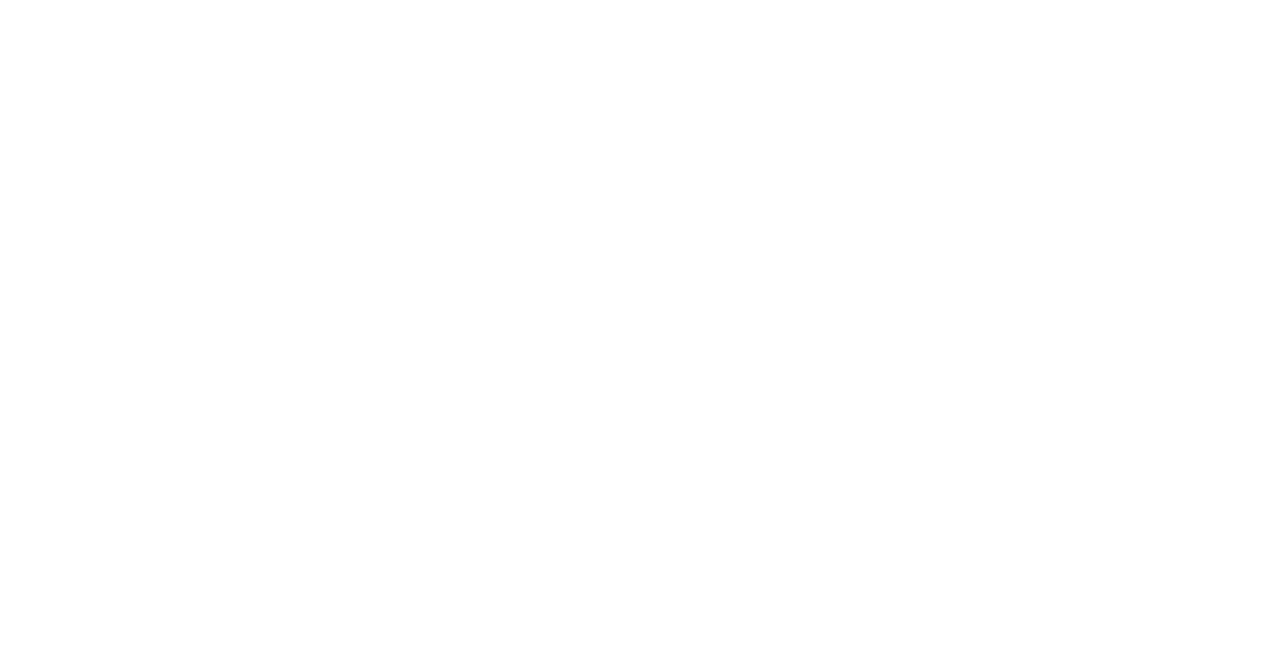
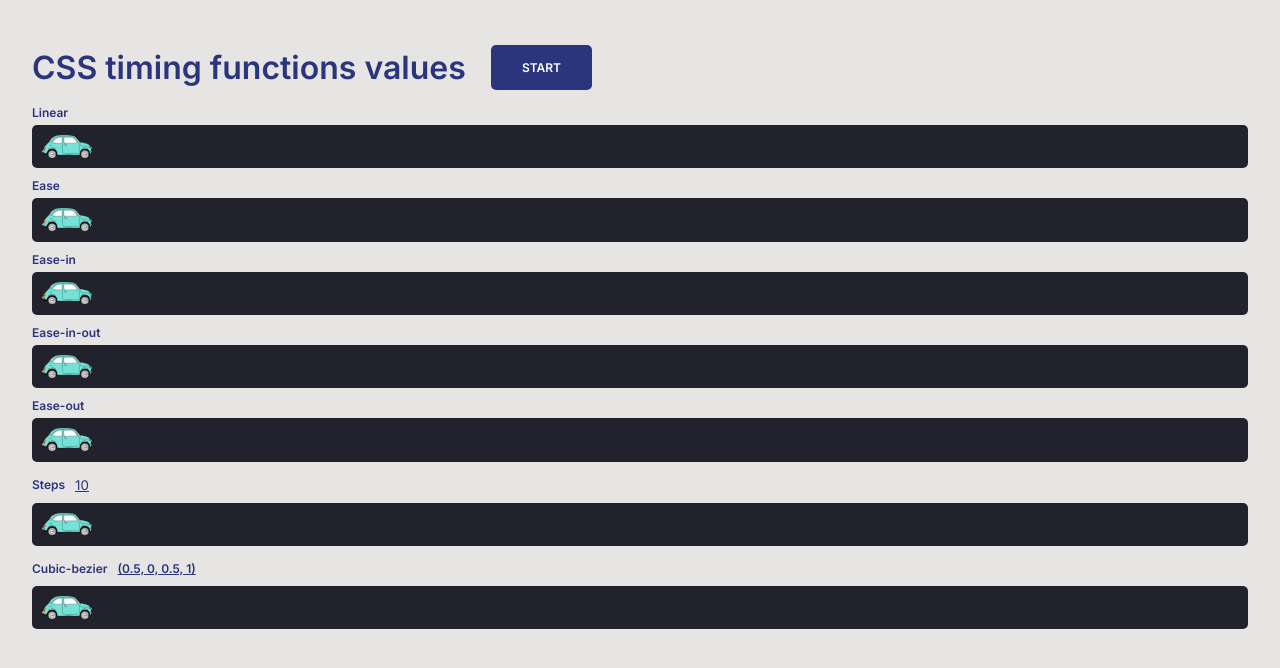
Before and after one commit to theo-feschotte/CSS-Timing, a website: page index.html in a window 1280 px wide. Drawn offline with Linux system fonts and the light colour scheme.

Commit message:
Création du projet

```diff
--- a/index.html
+++ b/index.html
@@ -18,7 +18,67 @@
 
 <body>
 
-    <section class="timing"></section>
+    <section class="timing">
+
+        <div class="timing__header">
+            <h1>CSS timing functions values</h1>
+            <button>Start</button>
+        </div>
+
+        <ul class="timing__list">
+
+            <li class="timing__list-item">
+                <h2>Linear</h2>
+                <div class="timing__animation timing__animation--linear">
+                    <img src="/dist/images/car.svg" alt="Ma petite voiture faite avec Illustrator">
+                </div>
+            </li>
+
+            <li class="timing__list-item">
+                <h2>Ease</h2>
+                <div class="timing__animation timing__animation--ease">
+                    <img src="/dist/images/car.svg" alt="Ma petite voiture faite avec Illustrator">
+                </div>
+            </li>
+
+            <li class="timing__list-item">
+                <h2>Ease-in</h2>
+                <div class="timing__animation timing__animation--ease-in">
+                    <img src="/dist/images/car.svg" alt="Ma petite voiture faite avec Illustrator">
+                </div>
+            </li>
+
+            <li class="timing__list-item">
+                <h2>Ease-in-out</h2>
+                <div class="timing__animation timing__animation--ease-in-out">
+                    <img src="/dist/images/car.svg" alt="Ma petite voiture faite avec Illustrator">
+                </div>
+            </li>
+
+            <li class="timing__list-item">
+                <h2>Ease-out</h2>
+                <div class="timing__animation timing__animation--ease-out">
+                    <img src="/dist/images/car.svg" alt="Ma petite voiture faite avec Illustrator">
+                </div>
+            </li>
+
+            <li class="timing__list-item">
+                <h2>Steps <input id="steps" type="number" min="1" max="999" value="10"/></h2>
+                <div class="timing__animation timing__animation--steps">
+                    <img src="/dist/images/car.svg" alt="Ma petite voiture faite avec Illustrator">
+                </div>
+            </li>
+
+            <li class="timing__list-item">
+                <h2>Cubic-bezier <code>(0.5, 0, 0.5, 1)</code></h2>
+                <div class="timing__animation timing__animation--cubic-bezier">
+                    <img src="/dist/images/car.svg" alt="Ma petite voiture faite avec Illustrator">
+                </div>
+            </li>
+
+        </ul>
+
+    </section>
 
 <!-- Scripts -->
 <script src="/dist/js/script.js"></script>
--- a/scss/styles.scss
+++ b/scss/styles.scss
@@ -1,3 +1,153 @@
-@import url('https://fonts.googleapis.com/css2?family=Inter:wght@400;500;600;700;800;900&display=swap');
+@import url('https://fonts.googleapis.com/css2?family=Inter:wght@400;600&display=swap');
 
 $white : hsl(0, 0%, 100%);
+$light-grey : hsl(0, 5%, 90%);
+$grey : hsl(232, 5%, 50%);
+$light-navy : hsl(232, 15%, 15%);
+$navy : hsl(232, 50%, 33%);
+$dark-navy : hsl(232, 33%, 10%);
+
+* {
+    margin: 0;
+    padding: 0;
+    box-sizing: border-box;
+    font-family: 'Inter', sans-serif;
+}
+
+h1 {
+    color: $navy;
+    font-size: 2rem;
+    font-weight: 600;
+}
+
+button {
+    width: calc(100% / 12);;
+    margin: 5px 0;
+    padding: 15px;
+    color: $white;
+    font-size: 0.75rem;
+    font-weight: 600;
+    text-transform: uppercase;
+    text-align: center;
+    border: none;
+    border-radius: 5px;
+    background-color: $navy;
+    cursor: pointer;
+}
+
+h2 {
+    margin-bottom: 5px;
+    display: flex;
+    align-items: center;
+    gap: 5px;
+    color: $navy;
+    font-size: 0.75rem;
+    font-weight: 600;
+    input,
+    code {
+        width: fit-content;
+        padding: 5px;
+        color: $navy;
+        text-decoration: underline;
+        border: none;
+        background-color: transparent;
+        outline: none;
+    }
+    .cubicBezierInputs {
+        width: 75px;
+        max-width: 100px;
+    }
+}
+
+body {
+    width: 100vw;
+    min-width: 100vw;
+    max-width: 100vw;
+    height: 100vh;
+    min-height: 100vh;
+    background-color: $light-grey;
+}
+
+.timing {
+    width: 100%;
+    padding: 5vh 2.5vw;
+    &__header {
+        display: flex;
+        align-items: center;
+        gap: 25px;
+    }
+    &__list {
+        margin-top: 10px;
+        display: flex;
+        flex-direction: column;
+        gap: 10px;
+        list-style: none;
+    }
+    &__animation {
+        height: calc((100px / 3) + 10px);
+        position: relative;
+        border-radius: 5px;
+        background-color: $light-navy;
+        img {
+            width: 50px;
+            position: absolute;
+            top: 10px;
+            left: 10px;
+            display: block;
+            animation: carAnimate 3s infinite forwards;
+            animation-play-state: paused;
+        }
+
+        &--linear {
+            img {
+                animation-timing-function: linear;
+                transition-timing-function: linear;
+            }
+        }
+        &--ease {
+            img {
+                animation-timing-function: ease;
+                transition-timing-function: ease;
+            }
+        }
+        &--ease-in {
+            img {
+                animation-timing-function: ease-in;
+                transition-timing-function: ease-in;
+            }
+        }
+        &--ease-in-out {
+            img {
+                animation-timing-function: ease-in-out;
+                transition-timing-function: ease-in-out;
+            }
+        }
+        &--ease-out {
+            img {
+                animation-timing-function: ease-out;
+                transition-timing-function: ease-out;
+            }
+        }
+        &--steps {
+            img {
+                animation-timing-function: steps(20);
+                transition-timing-function: ease;
+            }
+        }
+        &--cubic-bezier {
+            img {
+                animation-timing-function: cubic-bezier(0.5, 0, 0.5, 1);
+                transition-timing-function: ease;
+            }
+        }
+    }
+}
+
+@keyframes carAnimate {
+    from {
+        left: 10px;
+    }
+    to {
+        left: calc((100% - 50px) - 10px);
+    }
+}
```
Also changed, not shown: dist/css/styles.css, dist/images/car.svg (added), dist/js/script.js, 1 other file.
